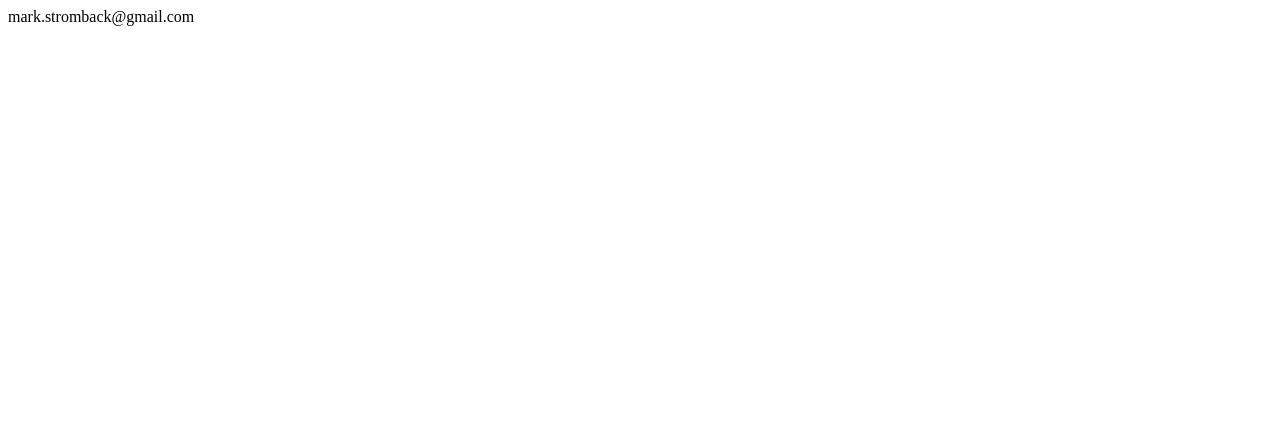
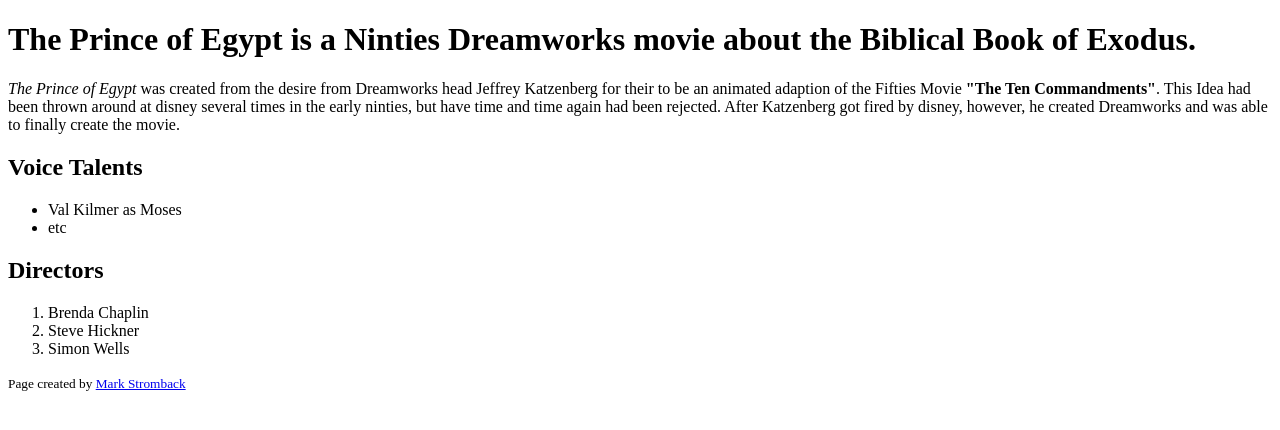
Before and after one commit to MarkusStromback/MarkusStromback.github.io, a plain HTML site: page my-website-project/index.html in a window 1280 px wide. Drawn offline with Linux system fonts and the light colour scheme.

Commit message:
Updated 2

```diff
--- a/my-website-project/index.html
+++ b/my-website-project/index.html
@@ -12,45 +12,36 @@
     <title>The Prince of Egypt</title>
 </head>
 <body>
-    <!--
+
     <h1>
         The Prince of Egypt is a Ninties Dreamworks movie about the Biblical Book of Exodus.
 </h1>
 
-    <h2>
+<p>    <em>The Prince of Egypt</em> was created from the desire from Dreamworks head Jeffrey Katzenberg
+    for their to be an animated adaption of the Fifties Movie <strong>"The Ten Commandments"</strong>.
+    This Idea had been thrown around at disney several times in the early ninties,
+    but have time and time again had been rejected. After Katzenberg got fired by disney, however,
+    he created Dreamworks and was able to finally create the movie.
 
-Table of contents
+    </p>
+    <h2>Voice Talents</h2>
+
 <ul>
-    .History of the production of the film
-    .etc
+
+    <li>Val Kilmer as Moses</li>
+    <li>etc</li>
+
 </ul>
+    <h2>Directors</h2>
 
 <ol>
-
-.How the film's director got taken off directing the film "brave".
-.How Brave failed to make an impact because of this.
-
+    <li>Brenda Chaplin</li>
+    <li>Steve Hickner</li>
+    <li>Simon Wells</li>
 </ol>
 
-</h2>
+<small>Page created by <a href="mailto:mark.stromback@gmail.com">Mark Stromback</a></small>
 
-<h3>
 
-History of the production of the film
-
-</h3>
-
-<p>    <em>The Prince of Egypt</em> was created from the desire from Dreamworks head Jeffrey Katzenberg
-for their to be an animated adaption of the Fifties Movie <strong>"The Ten Commandments"</strong>.
-This Idea had been thrown around at disney several times in the early ninties,
-but have time and time again had been rejected. After Katzenberg got fired by disney, however,
-he created Dreamworks and was able to finally create the movie.
-
-</p>
-    -->
 </body>
-
-    <href>
-    mark.stromback@gmail.com
-    </href>
 </html>
```
